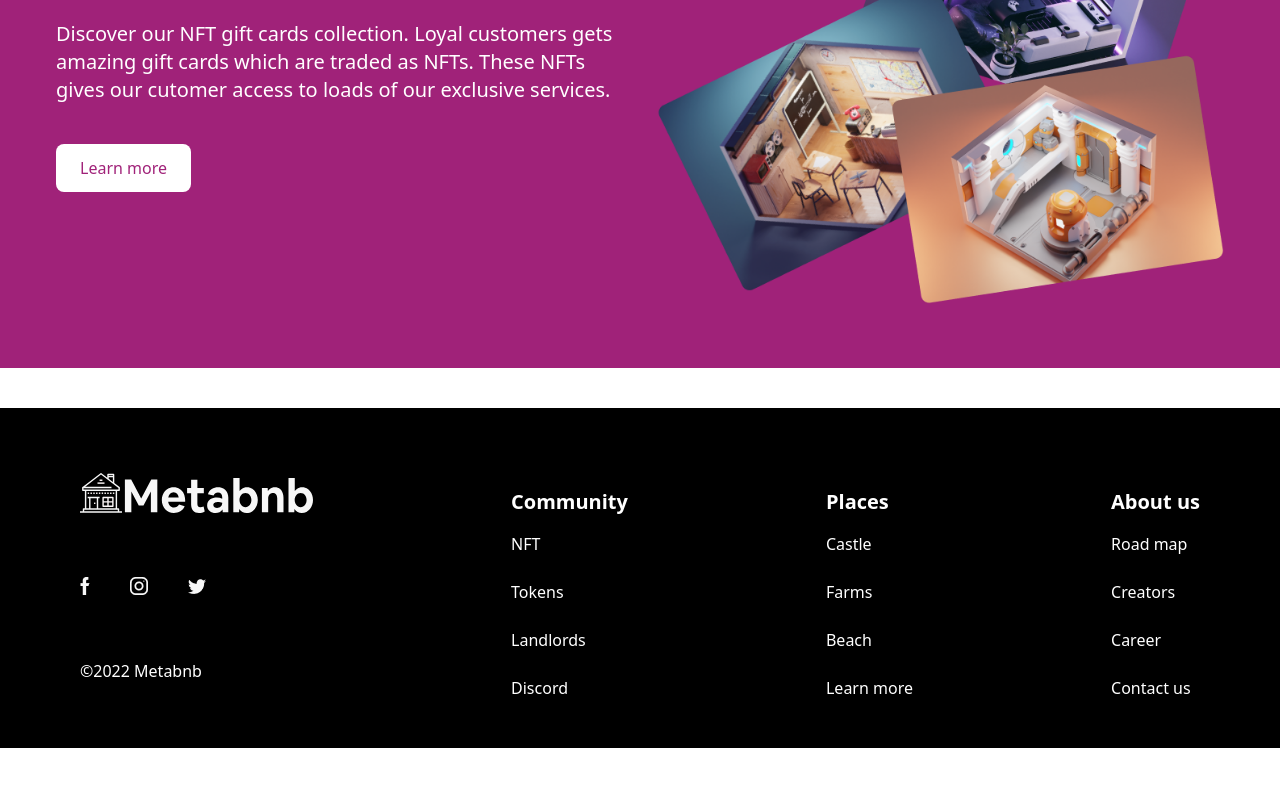
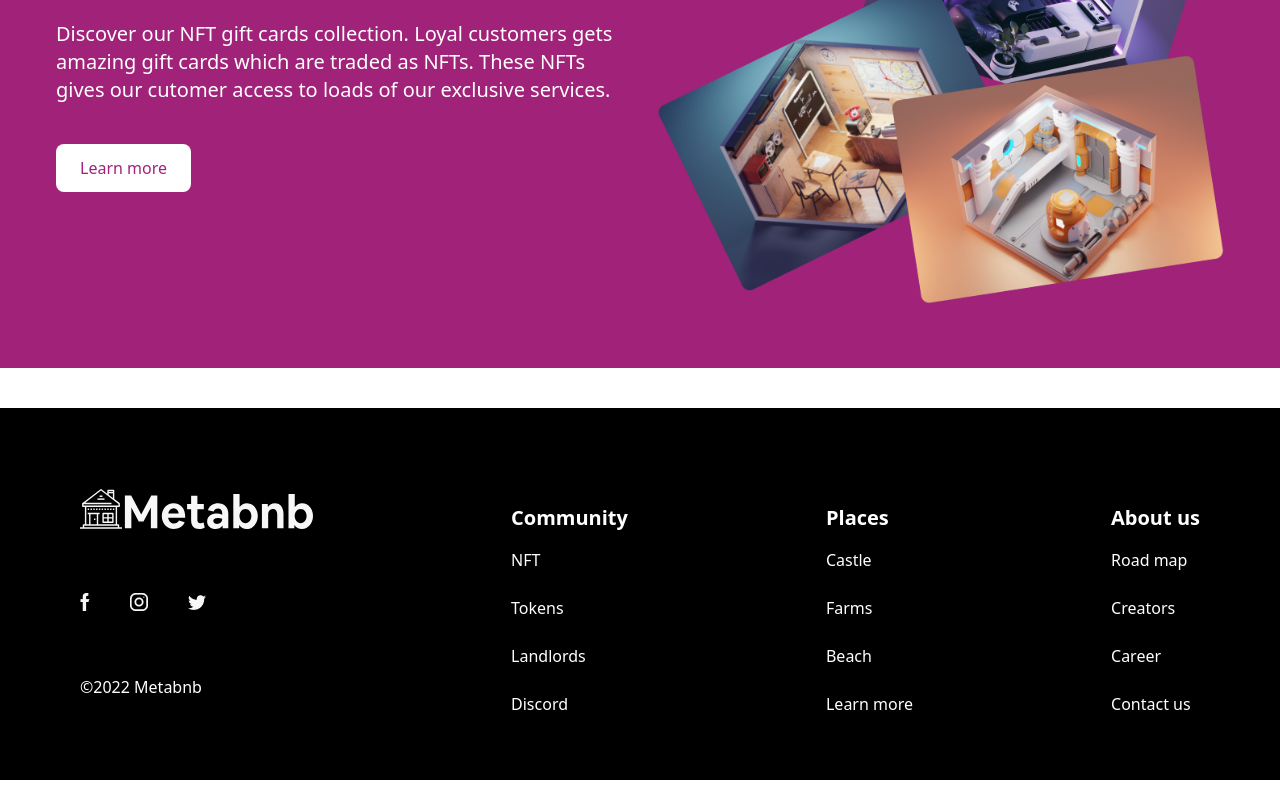
Before and after one commit to MarsIfeanyi/Metabnb-App, a React (Vite) app: page / in a window 1280 px wide. Shown: the part 2053-2853 px from the top of the page. Built offline with nearby package versions, Linux system fonts and the light colour scheme; a web font is replaced by a local one.

Commit message:
Update Footer component

```diff
--- a/src/components/layout/Footer.jsx
+++ b/src/components/layout/Footer.jsx
@@ -4,7 +4,7 @@ import { footerLogo, fbIcon, instIcon, twitIcon } from "../../assets";
 
 const Footer = (props) => {
   return (
-    <div className="bg-black mt-10 mb-10 py-12 px-20">
+    <div className="bg-black mt-10 mb-5 py-16 px-20">
       <div className="flex flex-col md:flex-row items-start md:items-center justify-between space-y-8">
         {/* 01 */}
         <div className="flex flex-col space-y-16">
```
